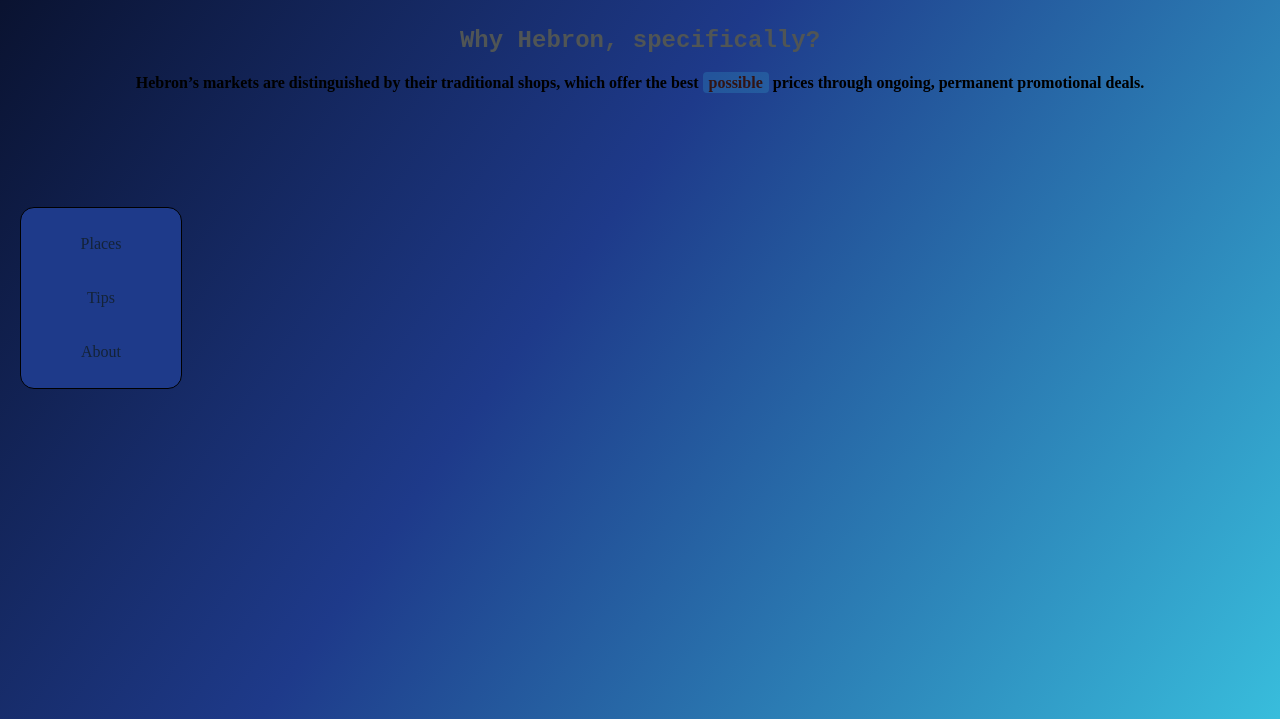
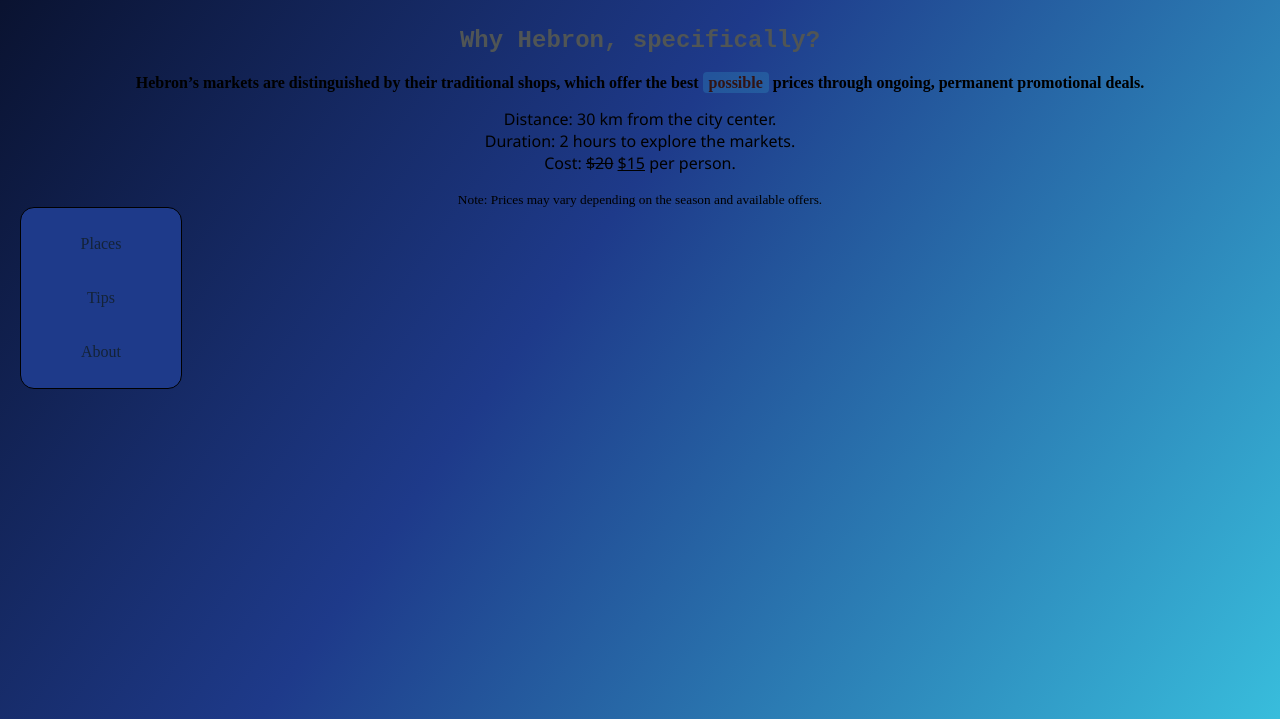
Before and after one commit to AbedJabareenPPU/AbedJabareen-Tareqaj, a plain HTML site: page src/index.html in a window 1280 px wide. Shown: the part 102-821 px from the top of the page. Drawn offline with Linux system fonts and the light colour scheme.

Commit message:
simple-addition-index.html

```diff
--- a/src/index.html
+++ b/src/index.html
@@ -22,6 +22,8 @@
     <section id="why_hebron">
       <h2>Why Hebron, specifically?</h2>
       <strong>Hebron’s markets are distinguished by their traditional shops, which offer the best <mark>possible</mark> prices through ongoing, permanent promotional deals.</strong>
+      <p style="font-family: 'Segoe UI', Tahoma, Geneva, Verdana, sans-serif;">Distance: 30 km from the city center.<br>Duration: 2 hours to explore the markets.<br>Cost: <del>$20</del> <ins>$15</ins> per person.</p>
+      <small>Note: Prices may vary depending on the season and available offers.</small>
     </section>
   </main>
 </body>
```
